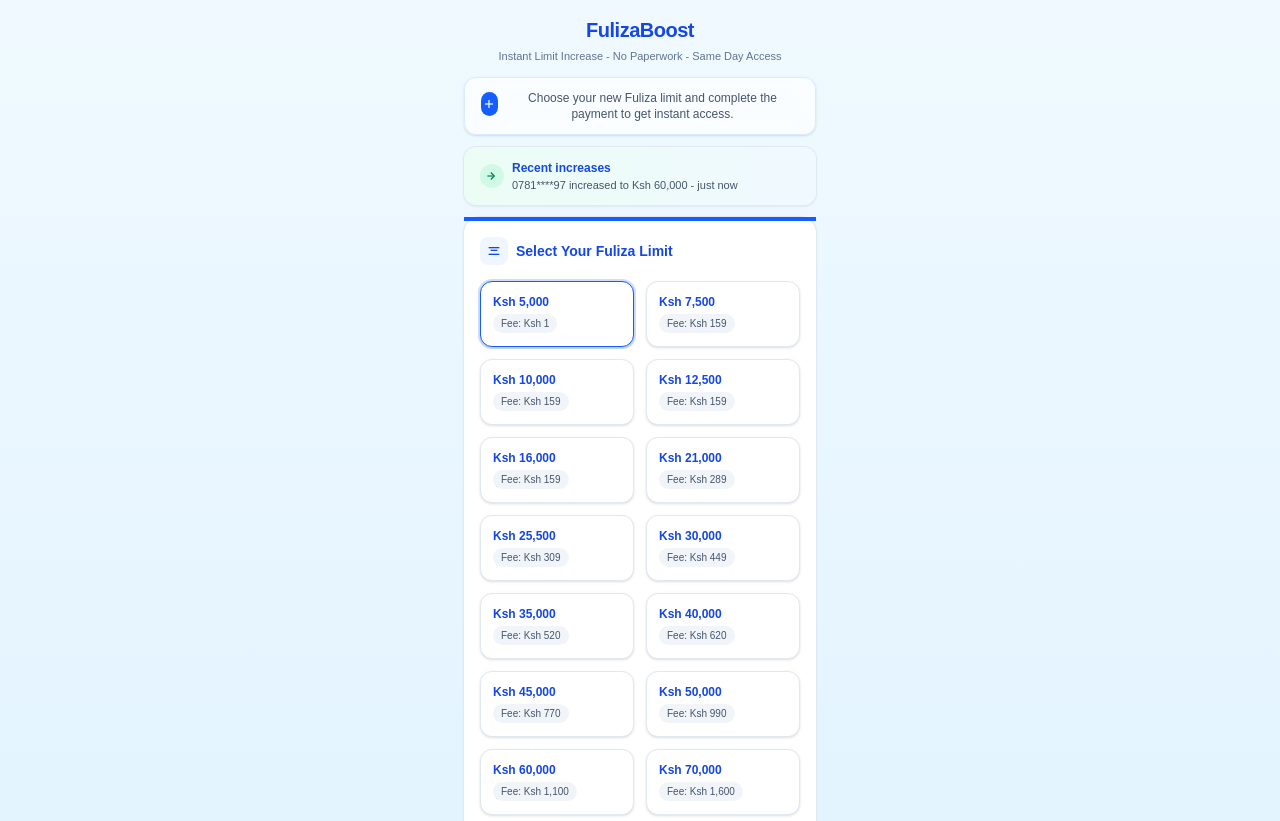
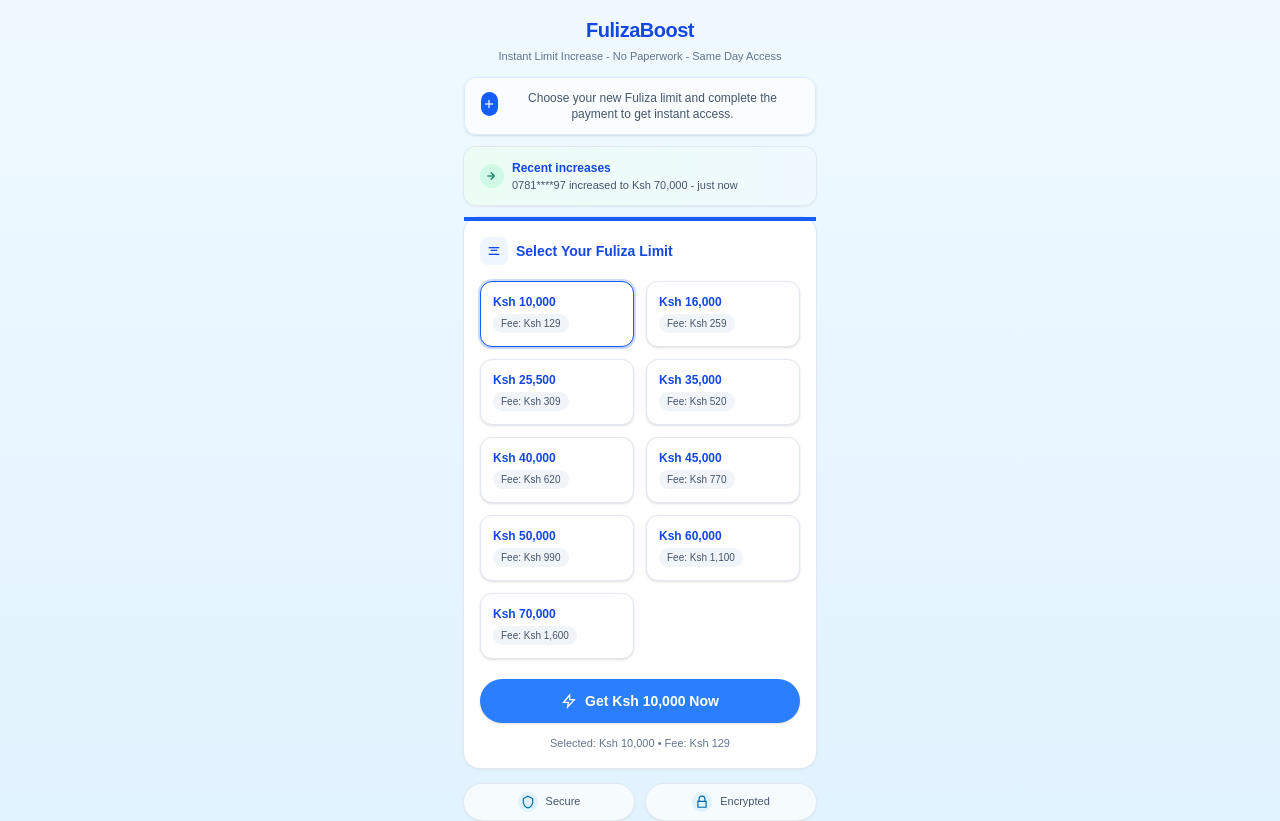
Before and after one commit to joggymina/my-fuliza-analysis, a Next.js app: page / in a window 1280 px wide. Shown: the top 821 px of the page. Built offline with nearby package versions, Linux system fonts and the light colour scheme.

Commit message:
recent update

```diff
--- a/app/page.tsx
+++ b/app/page.tsx
@@ -20,14 +20,9 @@
 export default function FulizaBoostPage() {
   const limits = React.useMemo(
     () => [
-      { amount: 5000, fee: 1 },
-      { amount: 7500, fee: 159 },
-      { amount: 10000, fee: 159 },
-      { amount: 12500, fee: 159 },
-      { amount: 16000, fee: 159 },
-      { amount: 21000, fee: 289 },
+      { amount: 10000, fee: 129 },
+      { amount: 16000, fee: 259 },
       { amount: 25500, fee: 309 },
-      { amount: 30000, fee: 449 },
       { amount: 35000, fee: 520 },
       { amount: 40000, fee: 620 },
       { amount: 45000, fee: 770 },
```
